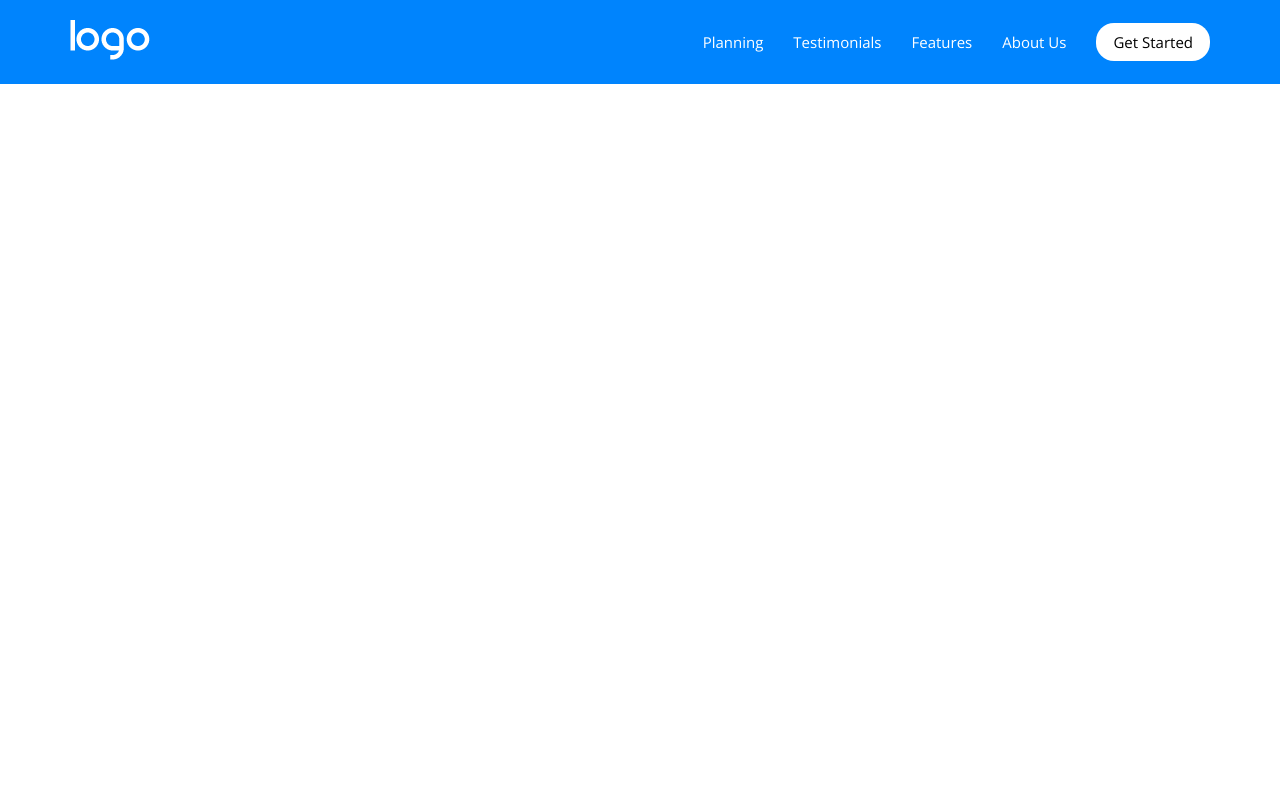
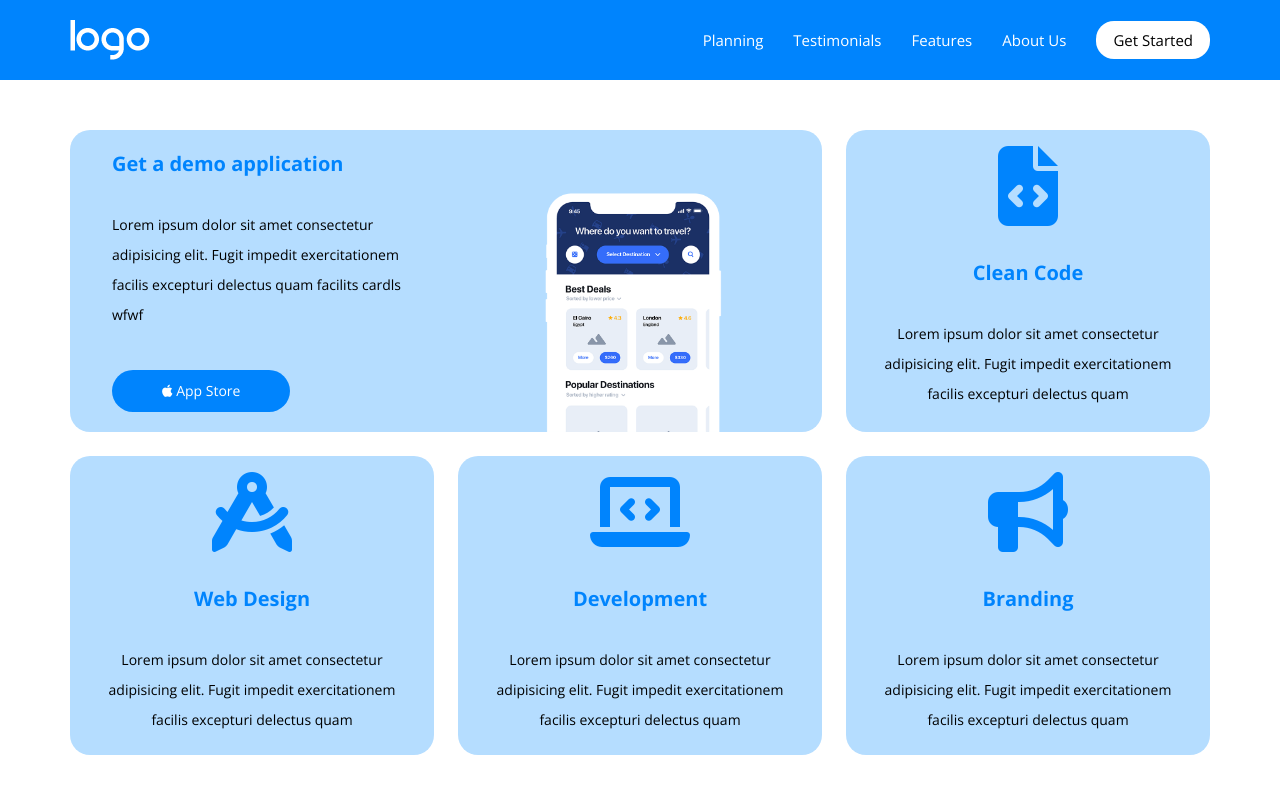
Before and after one commit to Michele-S2001/htmlcss-responsive-layout, a plain HTML site: page index.html in a window 1280 px wide. Drawn offline with nearby package versions, Linux system fonts and the light colour scheme.

Commit message:
Feat: HERO

```diff
--- a/css/app.css
+++ b/css/app.css
@@ -11,7 +11,7 @@ body {
 
 img {
     width: 100%;
-    display: inline-block;
+    display: block;
 }
 
 ul,
@@ -24,6 +24,15 @@ a {
     text-decoration: none;
     color: currentColor;
     display: inline-block;
+}
+
+p {
+    line-height: 30px;
+}
+
+h3 {
+    font-size: 20px;
+    margin-bottom: 33px;
 }
 
 /* COLOR PALETTE */
@@ -41,7 +50,7 @@ a {
 
     /* containers */
 .container-lg {
-    max-width: 1140px;
+    max-width: 1164px;
     margin: 0 auto;
 }
 
@@ -62,7 +71,7 @@ a {
 }
 
     /* columns */
-.col-4 {
+/* .col-4 {
     flex-basis: calc((100% / 12) * 4);
 }
 
@@ -72,10 +81,22 @@ a {
 
 .col-8 {
     flex-basis: calc((100% / 12) * 8);
+} */
+
+.col {
+    padding: 0 12px;
 }
 
 .col-12 {
     flex-basis: 100%;
+}
+
+section .col {
+    flex-basis: 100%;
+}
+
+.col-stretched {
+    min-height: 100%;
 }
 
     /* content flex positioning */
@@ -91,13 +112,36 @@ a {
     align-items: center;
 }
 
+    /* text positioning */
+.text-center {
+    text-align: center;
+}
+
+    /* margins and paddings */
+.margin-bottom-40 {
+    margin-bottom: 40px;
+}
+
+
 /* COMPONENTS */
+.btn {
+    white-space: nowrap;
+}
+
 .btn.btn-navbar {
     line-height: 38px;
     background-color: var(--white);
     color: var(--black);
     padding: 0 17px;
     border-radius: 18px;
+}
+
+.btn.btn-blue {
+    line-height: 42px;
+    background-color: var(--blue);
+    color: var(--white);
+    border-radius: 30px;
+    padding: 0 50px;
 }
 
 /* PAGE HEADER STYLING SECTION */
@@ -123,11 +167,56 @@ a {
     text-decoration: underline;
 }
 
+/* SECTION HERO STYLING SECTION */
+.section.hero {
+    padding: 50px 30px;
+}
+
+.section.hero .row {
+    row-gap: 24px;
+}
+
+.card.card-features {
+    background-color: var(--light-blue);
+    border-radius: 20px;
+}
+
+.card > .card-icon {
+    color: var(--blue);
+    font-size: 80px;
+}
+
+.card-content {
+    padding: 20px 30px;
+    font-size: 14px;
+}
+
+.card-img {
+    display: flex;
+    flex-direction: column;
+    justify-content: flex-end;
+    align-items: center;
+}
+
+.card-img figure > img {
+    max-width: 220px;
+}
+
+.card-content > .card-title {
+    color: var(--blue);
+}
+
 
 
 
 /* MEDIA QUERIES */
-@media screen and (min-width: 810px) {
+@media screen and (min-width: 576px) {
+    .card-img {
+        align-items: center;
+    }
+}
+
+@media screen and (min-width: 800px) {
     .col > .navbar__hamburger-menu {
         display: none;
     }
@@ -135,8 +224,29 @@ a {
     .navbar__links {
         display: flex;
     }
+
+    .section.hero .col.col-8{
+        flex-basis: calc((100% / 12) * 8);
+    }
+
+    .section.hero .col.col-4 {
+        flex-basis: calc((100% / 12) * 4);
+    }
+
+    .card-img {
+        align-items: flex-start;
+    }
 }
 
+@media (min-width: 1200px) {
+    .section.hero .col.col-6 {
+        flex-basis: calc((100% / 12) * 6);
+    }
+
+    .card-img {
+        align-items: center;
+    }
+}
 
 /*debug*/
 .debug .container-lg {
@@ -150,4 +260,6 @@ a {
 
 .debug [class^="col"] {
     border: 3px solid black;
+    /* min-height: 100px; */
+    /* padding: 20px; */
 }
--- a/index.html
+++ b/index.html
@@ -45,6 +45,84 @@
             </div>
         </nav>
     </header>
+    <section class="section hero">
+        <div class="container-lg">
+            <div class="row">
+                <div class="col col-8">
+                    <div class="row card card-features">
+                        <div class="col col-6">
+                            <div class="card-content">
+                                <h3 class="card-title">Get a demo application</h3>
+                                <p class="margin-bottom-40">
+                                    Lorem ipsum dolor sit amet consectetur adipisicing elit. Fugit impedit exercitationem facilis excepturi delectus quam facilits cardls wfwf
+                                </p>
+                                <a href="#" class="btn btn-blue">
+                                    <i class="fa-brands fa-apple"></i> App Store
+                                </a>
+                            </div>
+                        </div>
+                        <div class="col col-6 card-img">
+                            <figure>
+                                <img src="./img/phone.png" alt="phone">
+                            </figure>
+                        </div>
+                    </div>
+                </div>
+                <div class="col col-4 text-center">
+                    <div class="card card-features col-stretched">
+                        <div class="card-icon">
+                            <i class="fa-solid fa-file-code"></i>
+                        </div>
+                        <div class="card-content">
+                            <h3 class="card-title">Clean Code</h3>
+                            <p>
+                                Lorem ipsum dolor sit amet consectetur adipisicing elit. Fugit impedit exercitationem facilis excepturi delectus quam
+                            </p>
+                        </div>
+                    </div>
+                </div>
+                <div class="col col-4 text-center">
+                    <div class="card card-features">
+                        <div class="card-icon">
+                            <i class="fa-solid fa-compass-drafting"></i>
+                        </div>
+                        <div class="card-content">
+                            <h3 class="card-title">Web Design</h3>
+                            <p>
+                                Lorem ipsum dolor sit amet consectetur adipisicing elit. Fugit impedit exercitationem facilis excepturi delectus quam
+                            </p>
+                        </div>
+                    </div>
+                </div>
+                <div class="col col-4 text-center">
+                    <div class="card card-features">
+                        <div class="card-icon">
+                            <i class="fa-solid fa-laptop-code"></i>
+                        </div>
+                        <div class="card-content">
+                            <h3 class="card-title">Development</h3>
+                            <p>
+                                Lorem ipsum dolor sit amet consectetur adipisicing elit. Fugit impedit exercitationem facilis excepturi delectus quam
+                            </p>
+                        </div>
+                    </div>
+                </div>
+                <div class="col col-4 text-center">
+                    <div class="card card-features">
+                        <div class="card-icon">
+                            <i class="fa-solid fa-bullhorn"></i>
+                        </div>
+                        <div class="card-content">
+                            <h3 class="card-title">Branding</h3>
+                            <p>
+                                Lorem ipsum dolor sit amet consectetur adipisicing elit. Fugit impedit exercitationem facilis excepturi delectus quam
+                            </p>
+                        </div>
+                    </div>
+                </div>
+            </div>
+        </div>
+    </section>
 
     <main class="page-content">
         <!-- ALL THE CONTENT SECTIONS -->
```
